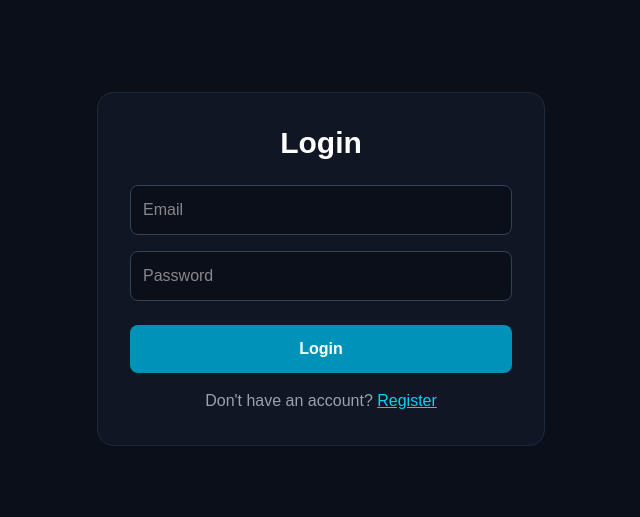
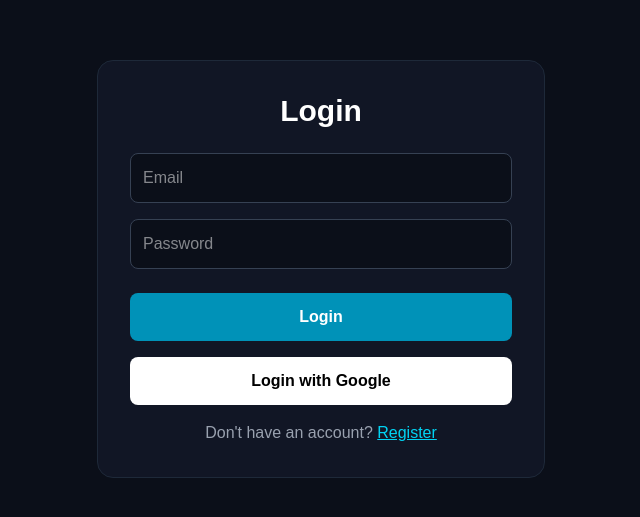
Before and after one commit to mehedi-hasan-arif2/Assignment-8, a Next.js app: page /login in a window 1280 px wide. Shown: the part 131-648 px from the top of the page, without its empty margins (319-959 px from the left). Built offline with nearby package versions, Linux system fonts and the light colour scheme.

Commit message:
Added Auth pages and toast notifications

```diff
--- a/src/app/(auth)/login/page.js
+++ b/src/app/(auth)/login/page.js
@@ -1,11 +1,15 @@
 "use client";
 import Link from 'next/link';
-import { toast } from 'sonner';
+import { toast } from 'react-hot-toast';
+import { useRouter } from 'next/navigation';
 
 export default function LoginPage() {
-  const handleLogin = (e) => {
+  const router = useRouter();
+
+  const handleLogin = async (e) => {
     e.preventDefault();
     toast.success("Login Successful!");
+    router.push('/');
   };
 
   return (
@@ -15,6 +19,11 @@ export default function LoginPage() {
         <input type="email" placeholder="Email" className="w-full p-3 mb-4 rounded-lg bg-[#0b0f19] border border-gray-700 text-white" required />
         <input type="password" placeholder="Password" className="w-full p-3 mb-6 rounded-lg bg-[#0b0f19] border border-gray-700 text-white" required />
         <button type="submit" className="w-full py-3 bg-cyan-600 rounded-lg font-bold hover:bg-cyan-700 transition">Login</button>
+
+        <button type="button" className="w-full mt-4 py-3 bg-white text-black rounded-lg font-bold hover:bg-gray-200 transition">
+            Login with Google
+        </button>
+
         <p className="mt-4 text-center text-gray-400">Don't have an account? <Link href="/register" className="text-cyan-400 underline">Register</Link></p>
       </form>
     </div>
--- a/src/app/(auth)/register/page.js
+++ b/src/app/(auth)/register/page.js
@@ -1,11 +1,15 @@
 "use client";
 import Link from 'next/link';
-import { toast } from 'sonner';
+import { toast } from 'react-hot-toast';
+import { useRouter } from 'next/navigation';
 
 export default function RegisterPage() {
-  const handleRegister = (e) => {
+  const router = useRouter();
+
+  const handleRegister = async (e) => {
     e.preventDefault();
     toast.success("Registration Successful!");
+    router.push('/login');
   };
 
   return (
@@ -14,8 +18,14 @@ export default function RegisterPage() {
         <h2 className="text-3xl font-bold mb-6 text-center">Register</h2>
         <input type="text" placeholder="Name" className="w-full p-3 mb-4 rounded-lg bg-[#0b0f19] border border-gray-700 text-white" required />
         <input type="email" placeholder="Email" className="w-full p-3 mb-4 rounded-lg bg-[#0b0f19] border border-gray-700 text-white" required />
+        <input type="text" placeholder="Photo URL" className="w-full p-3 mb-4 rounded-lg bg-[#0b0f19] border border-gray-700 text-white" />
         <input type="password" placeholder="Password" className="w-full p-3 mb-6 rounded-lg bg-[#0b0f19] border border-gray-700 text-white" required />
         <button type="submit" className="w-full py-3 bg-violet-600 rounded-lg font-bold hover:bg-violet-700 transition">Register</button>
+
+        <button type="button" className="w-full mt-4 py-3 bg-white text-black rounded-lg font-bold hover:bg-gray-200 transition">
+            Register with Google
+        </button>
+
         <p className="mt-4 text-center text-gray-400">Already have an account? <Link href="/login" className="text-cyan-400 underline">Login</Link></p>
       </form>
     </div>
--- a/src/app/layout.js
+++ b/src/app/layout.js
@@ -1,9 +1,13 @@
 import './globals.css';
+import { Toaster } from 'react-hot-toast';
 
 export default function RootLayout({ children }) {
   return (
     <html lang="en">
-      <body>{children}</body>
+      <body>
+        <Toaster />
+        {children}
+      </body>
     </html>
   );
 }
--- /dev/null
+++ b/src/lib/auth.js
@@ -0,0 +1,14 @@
+import { betterAuth } from "better-auth";
+
+export const auth = betterAuth({
+
+    emailAndPassword: {
+        enabled: true,
+    },
+    socialProviders: {
+        google: {
+            clientId: process.env.GOOGLE_CLIENT_ID,
+            clientSecret: process.env.GOOGLE_CLIENT_SECRET,
+        },
+    },
+});
```
